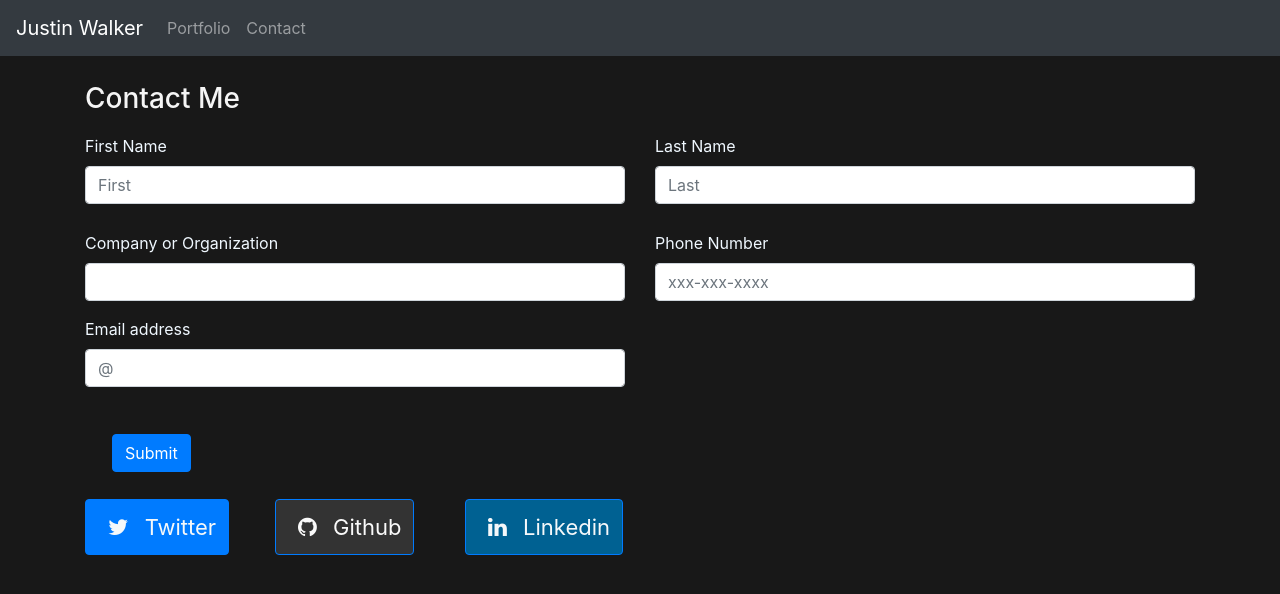
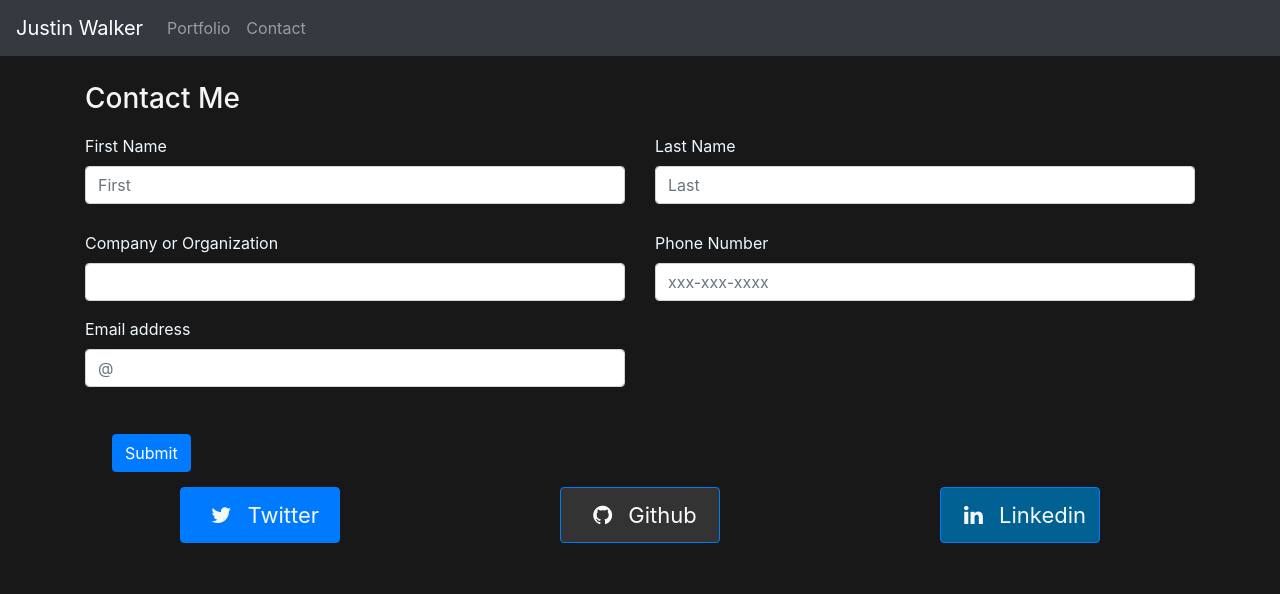
Before and after one commit to walkerj90/justin-portfolio, a plain HTML site: page contact.html in a window 1280 px wide. Drawn offline with nearby package versions, Linux system fonts and the light colour scheme.

Commit message:
changes made to centering of buttons as well as width to buttons in contact html

```diff
--- a/CSS/style.css
+++ b/CSS/style.css
@@ -46,6 +46,11 @@ p {
   text-decoration: none;
 }
 
+.btn-md {
+  max-width: 160px;
+  width: 160px;
+}
+
 .jumbotron {
   max-width: 1400px;
   max-height: 1200px;
@@ -67,3 +72,8 @@ h3 {
 .col-md-6 {
   color: aliceblue;
 }
+
+.col-sm-4 {
+  padding: 0%;
+  text-align: center;
+}
--- a/contact.html
+++ b/contact.html
@@ -107,21 +107,21 @@
     <!--Social Buttons-->
     <div class=" container-md-12">
         <div class="row">
-            <div class="col-sm-2">
+            <div class="col-sm-4" id="btnsoc">
                 <a href="https://twitter.com/AfterDarkJustin" target="_blank"> <button type="button"
                         class="btn btn-primary btn-md" style="font-size: 22px; color: #F5F8FA ;">
-                        <i class="fa fa-twitter center"></i> Twitter</button></a>
+                        <i class="fa fa-twitter right"></i> Twitter</button></a>
             </div>
-            <div class="col-sm-2">
+            <div class="col-sm-4" id="btnsoc">
                 <a href="https://github.com/walkerj90" target="_blank"> <button type="button"
                         class="btn btn-primary btn-md" style="font-size: 22px; color: #fafafa ;background-color:#333 ;">
-                        <i class="fa fa-github center"></i> Github</button></a>
+                        <i class="fa fa-github right"></i> Github</button></a>
             </div>
-            <div class="col-sm-2">
+            <div class="col-sm-4" id="btnsoc">
                 <a href="https://join.slack.com/t/newworkspace-yvi2929/shared_invite/zt-kp0g4kxg-Ji6VVDg~Bj_vuoFfHSYqtA"
                     target="_blank"> <button type="button" class="btn btn-primary btn-md"
                         style="font-size: 22px; color: #F5F8FA ;background-color:#006192 ;">
-                        <i class="fa fa-linkedin center"></i> Linkedin</button></a>
+                        <i class="fa fa-linkedin right"></i> Linkedin</button></a>
             </div>
         </div>
     </div>
```
Also changed, not shown: index.html (+1 -1 lines).
